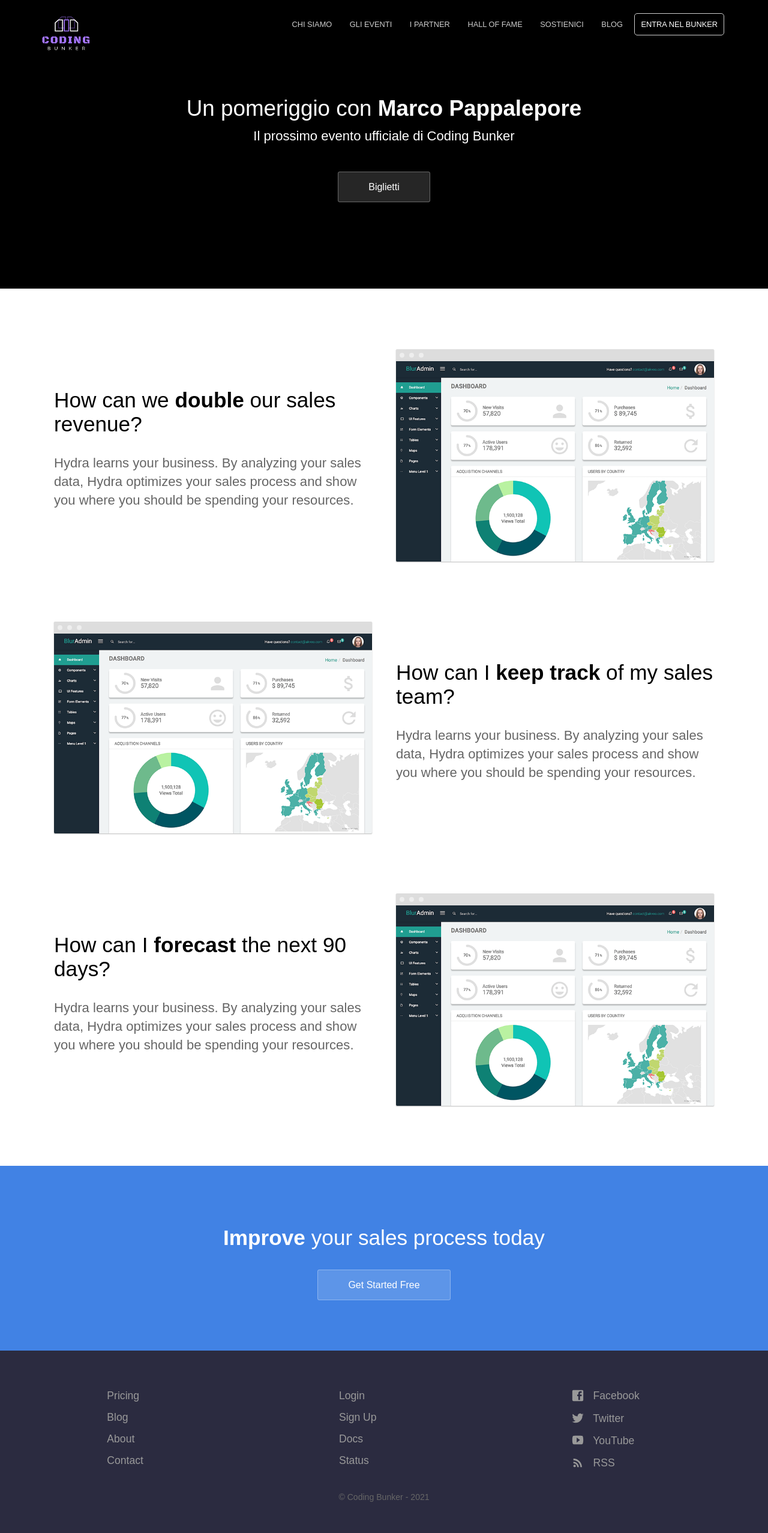
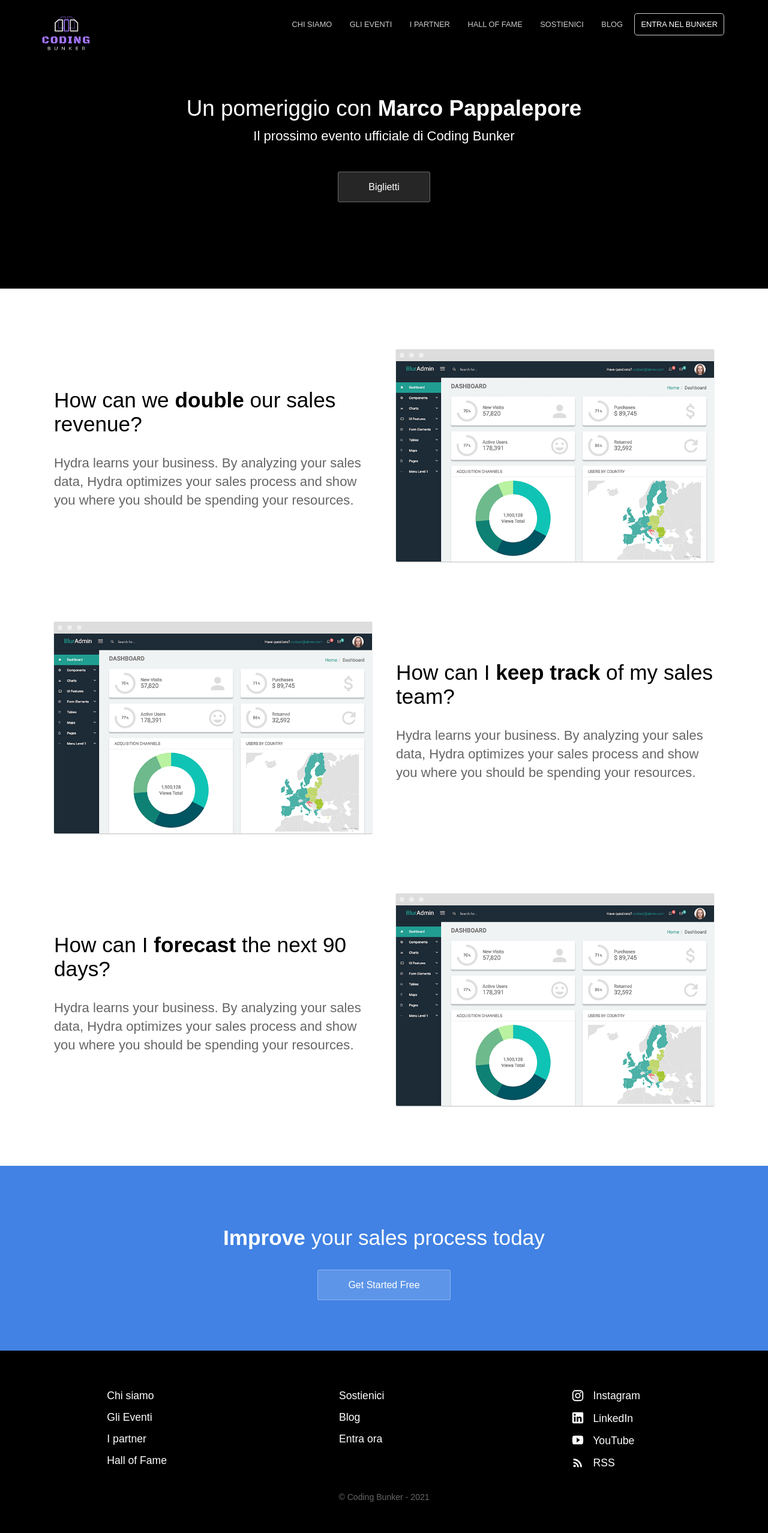
Before and after one commit to ludovicobesana/codingbunker-website, a Jekyll site: the page built from index.html, in a window 1280 px wide. Shown: the whole page at 60% size. Built offline with Jekyll 4.4.1, drawn with Linux system fonts in a browser that asks for light colours.

Commit message:
feat: Add footer social and links  and some style

```diff
--- a/_data/footer.yml
+++ b/_data/footer.yml
@@ -1,38 +1,38 @@
 - links:
-  - name: Pricing
-    link: /pricing/
-  - name: Blog
+  - name: Chi siamo
+    link: /chi-siamo/
+  - name: Gli Eventi
     link: /blog/
-  - name: About
+  - name: I partner
     link: /about/
-  - name: Contact
+  - name: Hall of Fame
     link: /contact/
 - links:
-  - name: Login
+  - name: Sostienici
     link: /
     new_window: true
-  - name: Sign Up
+  - name: Blog
     link: /
     new_window: true
-  - name: Docs
-    link: /
-    new_window: true
-  - name: Status
+  - name: Entra ora
     link: /
     new_window: true
 - links:
-  - name: Facebook
+  - name: Instagram
     link: https://facebook.com/cloudcannon/
     new_window: true
-    social_icon: Facebook
-  - name: Twitter
-    link: https://twitter.com/cloudcannon/
-    social_icon: Twitter
+    social_icon: Instagram
+
+  - name: LinkedIn
+    link: https://youtube.com/cloudcannon/
+    social_icon: LinkedIn
     new_window: true
+
   - name: YouTube
     link: https://youtube.com/cloudcannon/
     social_icon: YouTube
     new_window: true
+
   - name: RSS
     link: /feed.xml
     social_icon: RSS
--- a/_sass/footer.scss
+++ b/_sass/footer.scss
@@ -21,7 +21,7 @@
 				text-decoration: none;
 			}
 			svg {
-				fill: #999;
+				fill: white;
 				margin-right: 10px;
 				transition: fill 0.2s ease;
 				vertical-align: middle;
@@ -32,7 +32,7 @@
 			}
 
 			&:hover svg {
-				fill: #fff;
+				fill: #A576FF;
 			}
 
 			&.twitter-icon:hover svg {
@@ -70,7 +70,7 @@
 	padding: 50px 0 50px 0;
 	font-size: 1.1em;
 	position: relative;
-	background: #2b2b40;
+	background: black;
 	color: #fff;
 
 	.copyright {
@@ -85,7 +85,7 @@
 
 	&,
 	a {
-		color: #999;
+		color: white;
 	}
 
 	h2 {
@@ -104,7 +104,7 @@
 		text-decoration: none;
 
 		&:hover {
-			color: #fff;
+			color: #A576FF;
 		}
 	}
 
```
